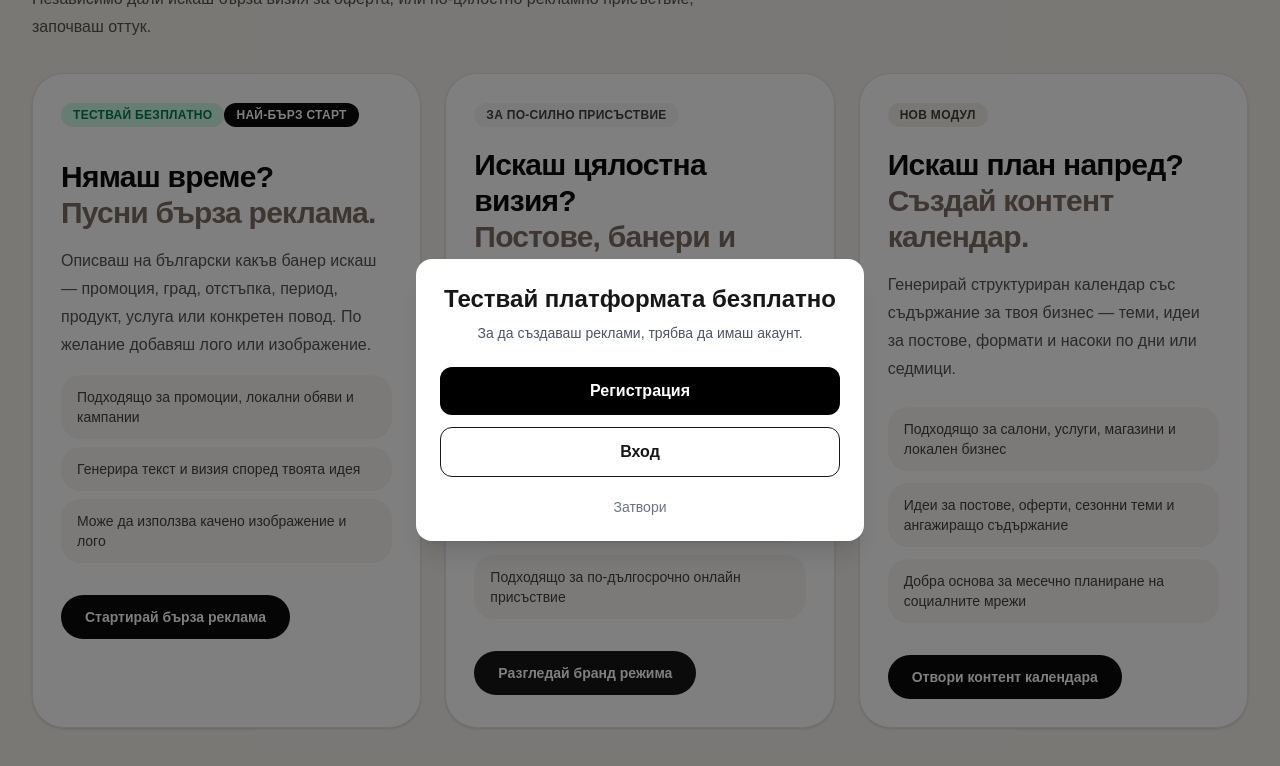
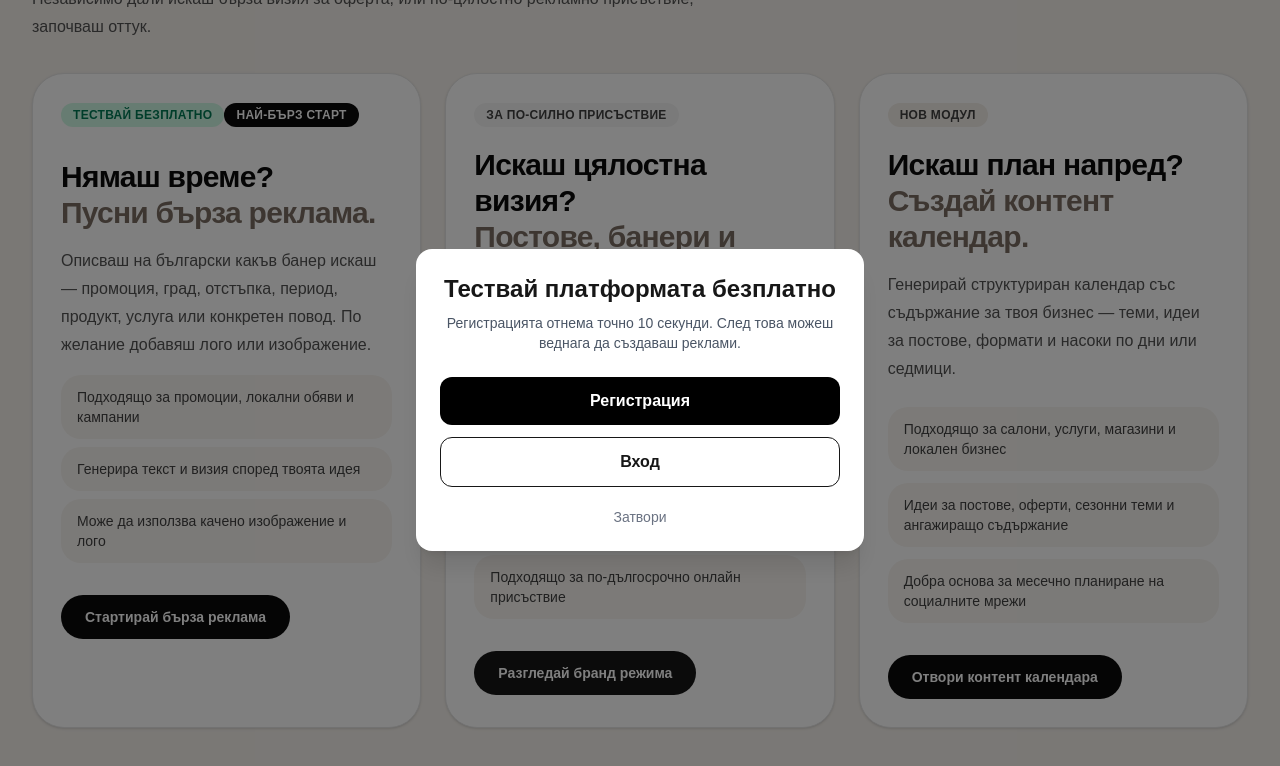
Before and after one commit to celevra-coder/ai-smm-platform, a Next.js app: page / in a window 1280 px wide. Both pictures are taken after a click on the element 226 px from the left and 1792 px from the top of the page. Shown: the part 1392-2158 px from the top of the page. Built offline with nearby package versions, Linux system fonts and the light colour scheme; no server answers.

Commit message:
Improve registration modal copy

```diff
--- a/app/page.tsx
+++ b/app/page.tsx
@@ -545,8 +545,8 @@ onClick={(e) => handleProtectedClick(e, "/dashboard/quick-video")}
       </h2>
 
       <p className="text-sm text-gray-600 mb-6">
-        За да създаваш реклами, трябва да имаш акаунт.
-      </p>
+  Регистрацията отнема точно 10 секунди. След това можеш веднага да създаваш реклами.
+</p>
 
       <div className="flex flex-col gap-3">
         <Link
```
